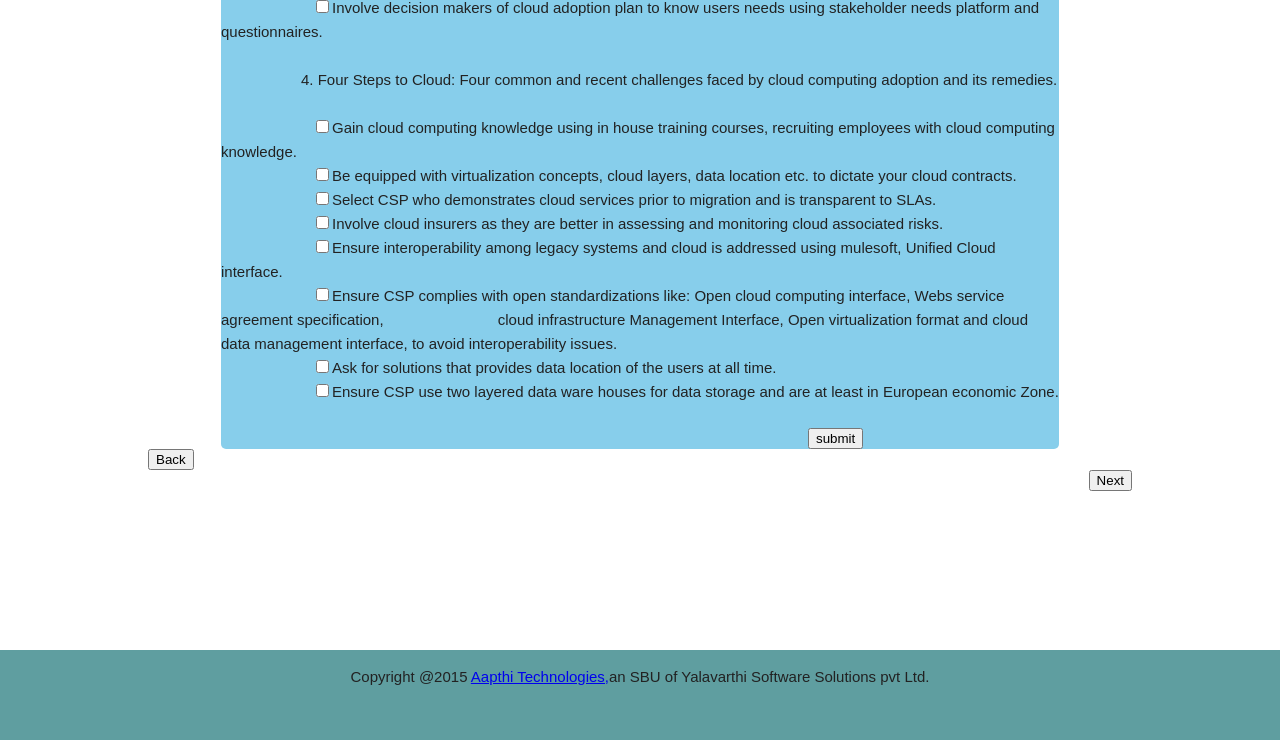
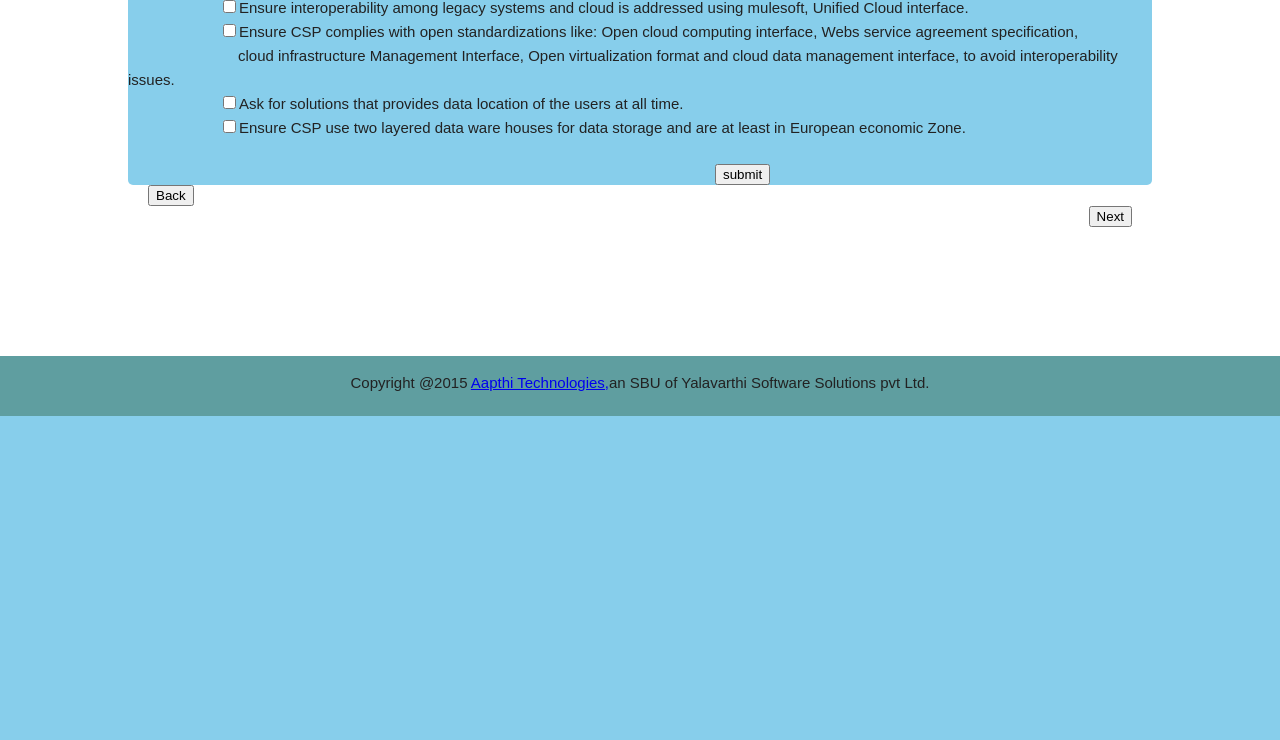
Before and after one commit to pushpa69/newsample, a PHP site: page /salford/Stage2CPS.php in a window 1280 px wide. Shown: the part 3034-3774 px from the top of the page. After the commit the page ends 3450 px from the top, so only its background shows below. Run offline with PHP 8.4, Linux system fonts and the light colour scheme; data that the repository does not hold is empty.

Commit message:
stage2 arrangement

```diff
--- a/css/mystyle.css
+++ b/css/mystyle.css
@@ -11,7 +11,7 @@ height: 100%;
 margin: 0 auto -2em;
 }
 .footer, .push {
-height: 4em;
+height: 2em;
 }
 .container{
 	width:1024px;
@@ -161,7 +161,7 @@ height: 4em;
 }
 #page5{
 	background-color:skyblue;
-	margin:0px 93px 0px 93px;
+
 	border-radius:5px;
 }
 #page5 h1{
```
